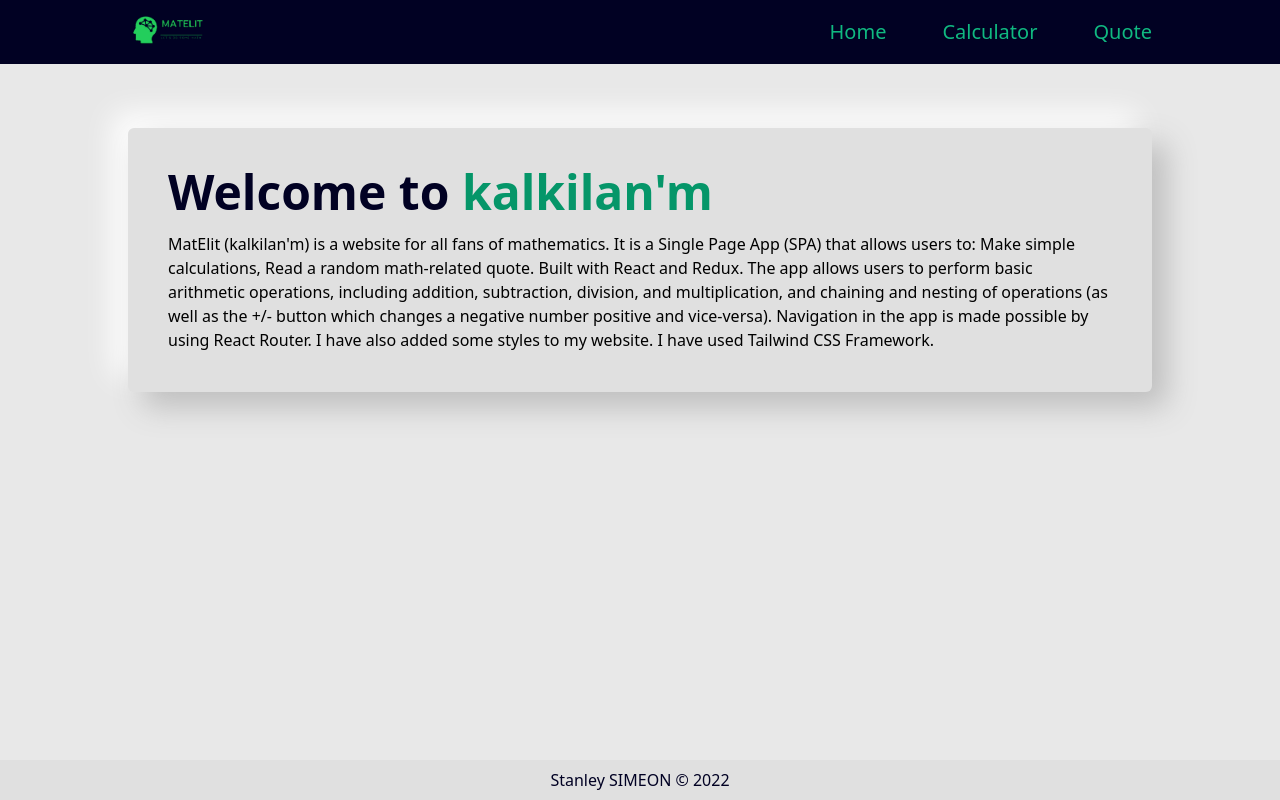
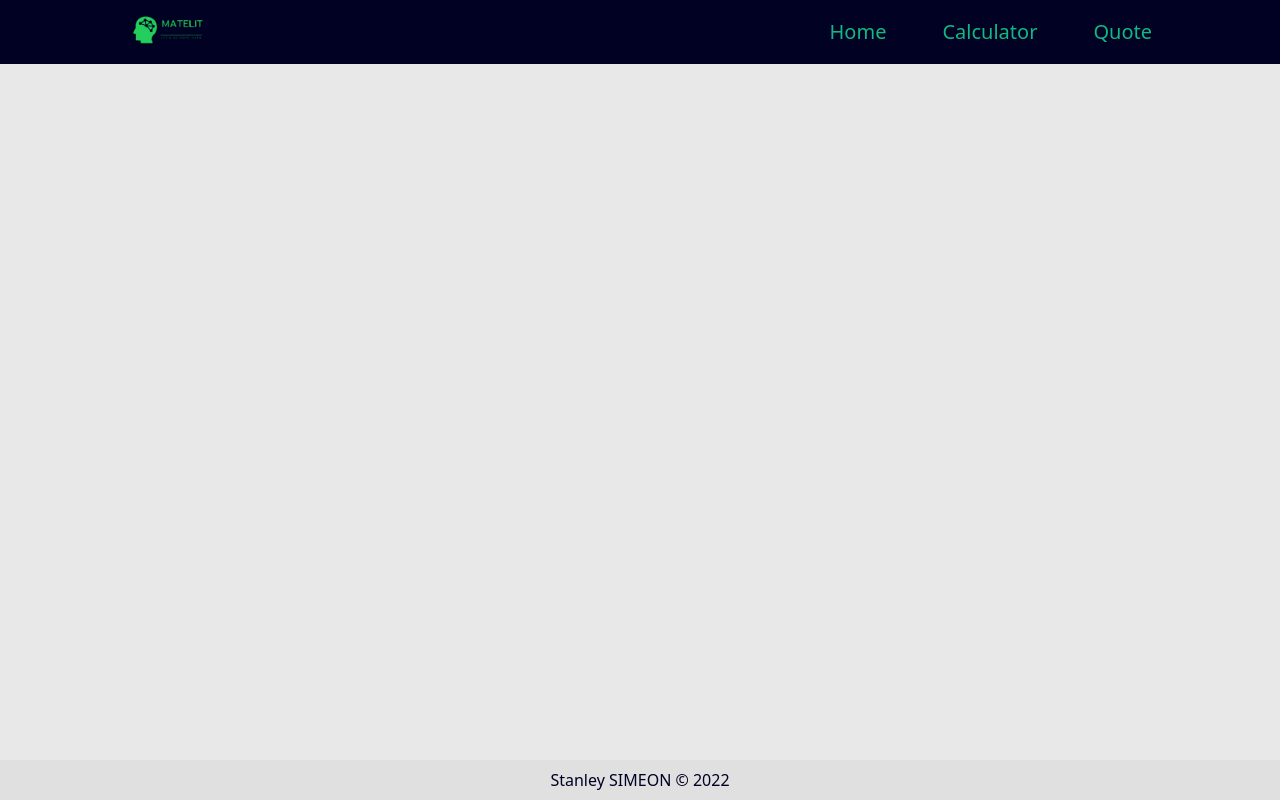
Before and after one commit to stanleySimeon/maths-magician, a React (Create React App) app: page /home in a window 1280 px wide. Built offline with nearby package versions, Linux system fonts and the light colour scheme.

Commit message:
Fix home path

```diff
--- a/src/App.js
+++ b/src/App.js
@@ -22,7 +22,7 @@
         <Router>
           <Navigation />
           <Routes>
-            <Route path="/home" element={<Home />} />
+            <Route path="/" element={<Home />} />
             <Route path="/calculator" element={<Calculator />} />
             <Route path="/quote" element={<Quote />} />
           </Routes>
--- a/src/components/Navigation.js
+++ b/src/components/Navigation.js
@@ -9,7 +9,7 @@
 
 export default function Navigation() {
   const links = [
-    { id: 1, name: 'Home', path: '/home' },
+    { id: 1, name: 'Home', path: '/' },
     { id: 2, name: 'Calculator', path: '/calculator' },
     { id: 3, name: 'Quote', path: '/quote' },
   ];
```
